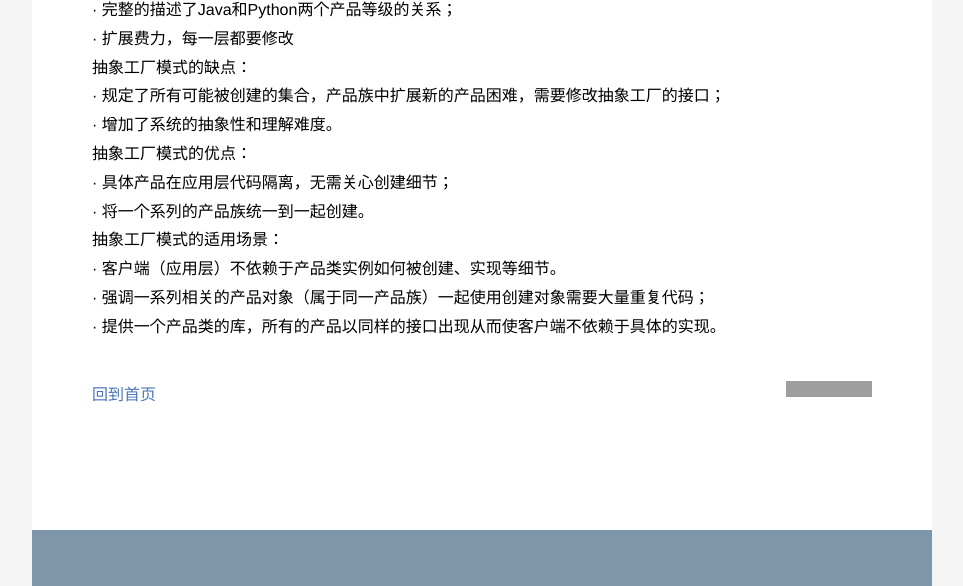
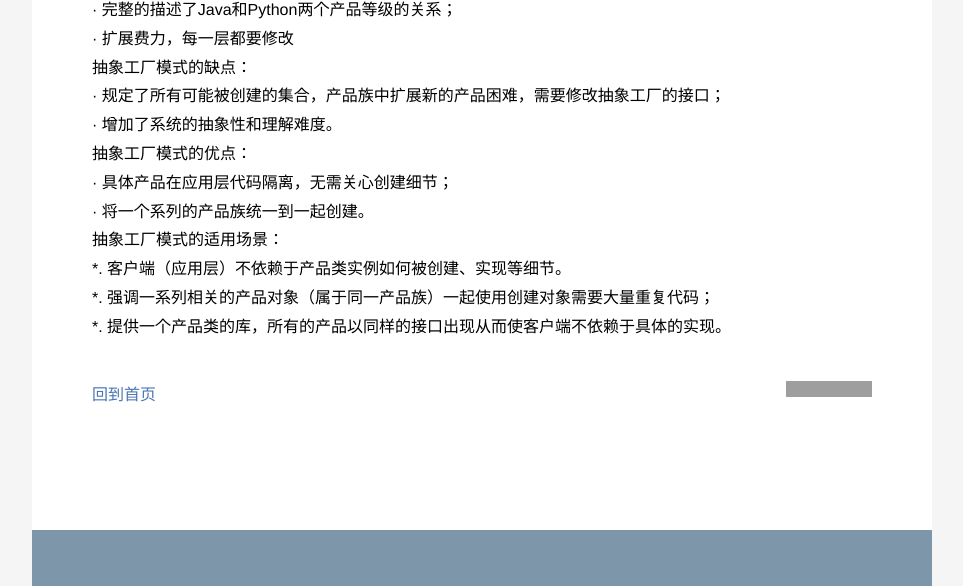
Before and after one commit to baiqingbiao/baiqingbiao.github.io, a Jekyll site: the page built from _posts/2020-11-29-designPatterns_1.md, in a window 1280 px wide and 900 px high, scrolled down 8127 px, cut to the strip 0-586 px from the top of the window. Shown: the whole strip, without its empty margins (158-1121 px from the left). Built offline with Jekyll 4.4.1, drawn with Linux system fonts in a browser that asks for light colours; grey boxes are pictures that could not be loaded.

```diff
--- a/_posts/2020-11-29-designPatterns_1.md
+++ b/_posts/2020-11-29-designPatterns_1.md
@@ -326,6 +326,6 @@ public class Test {
 · 具体产品在应用层代码隔离，无需关心创建细节；<br>
 · 将一个系列的产品族统一到一起创建。<br>
 抽象工厂模式的适用场景：<br>
-· 客户端（应用层）不依赖于产品类实例如何被创建、实现等细节。<br>
-· 强调一系列相关的产品对象（属于同一产品族）一起使用创建对象需要大量重复代码；<br>
-· 提供一个产品类的库，所有的产品以同样的接口出现从而使客户端不依赖于具体的实现。<br>
+*. 客户端（应用层）不依赖于产品类实例如何被创建、实现等细节。<br>
+*. 强调一系列相关的产品对象（属于同一产品族）一起使用创建对象需要大量重复代码；<br>
+*. 提供一个产品类的库，所有的产品以同样的接口出现从而使客户端不依赖于具体的实现。<br>
```
